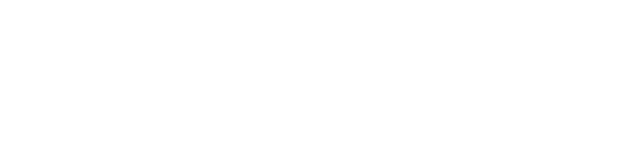
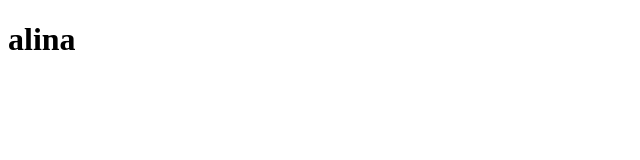
Before and after one commit to ParkhomenkoDaniel/GitTutorial, a plain HTML site: page index.html in a window 1280 px wide. Shown: the whole page, without its empty margins (0-640 px from the left). Drawn offline with Linux system fonts and the light colour scheme.

Commit message:
commit from vs code

```diff
--- a/index.html
+++ b/index.html
@@ -7,6 +7,6 @@
     <title>Document</title>
 </head>
 <body>
-
+    <h1>alina</h1>
 </body>
 </html>
```
Also changed, not shown: 1 other file.
